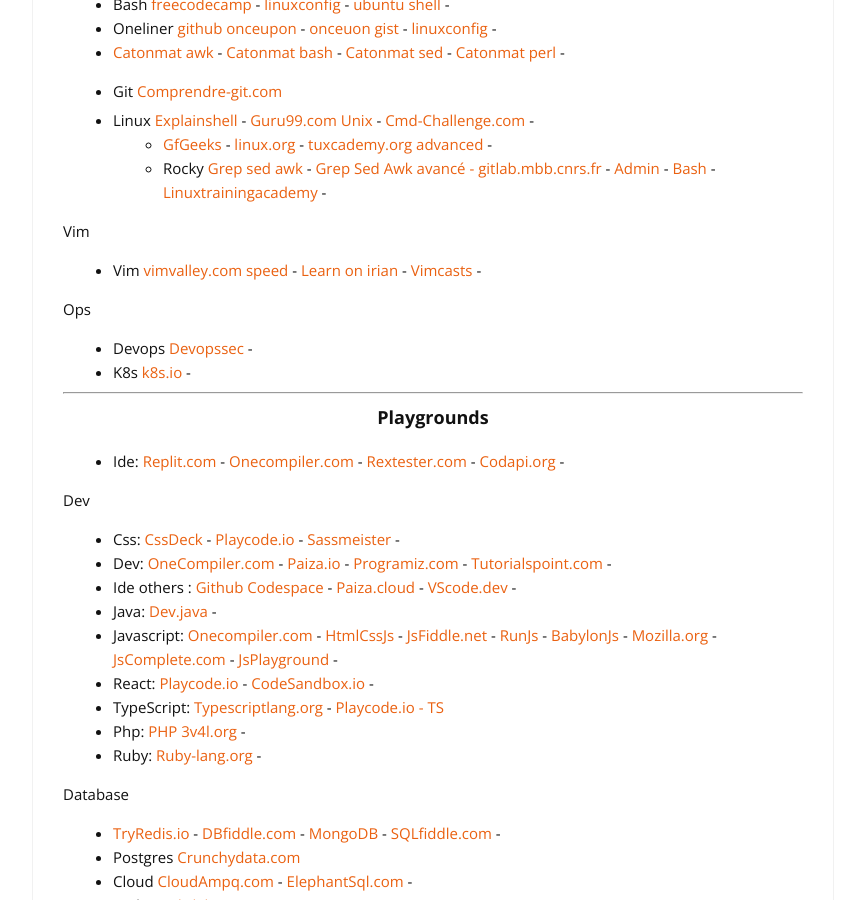
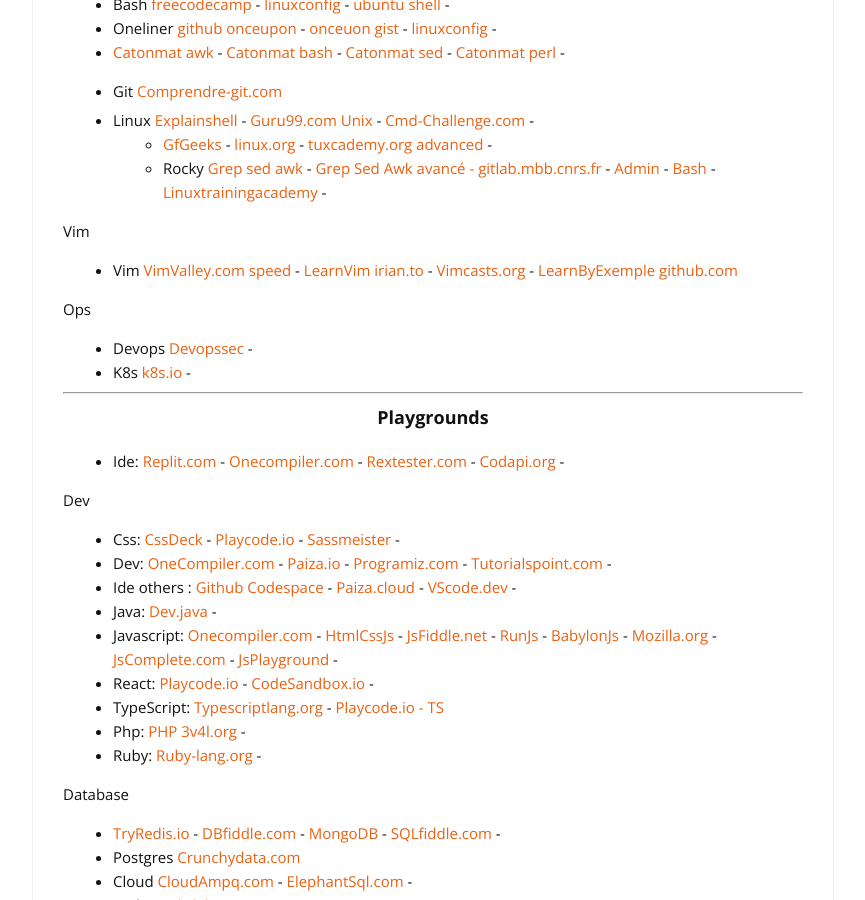
Before and after one commit to cylmat/cylmat.github.io, a Jekyll site: the page built from _pages/train.md, in a window 1280 px wide and 900 px high, scrolled down 1053 px. Shown: the whole window, without its empty margins (207-1072 px from the left). Built offline with Jekyll 4.4.1, drawn with Linux system fonts in a browser that asks for light colours; nearby versions of some CDN libraries.

Commit message:
Update train.md

```diff
--- a/_pages/train.md
+++ b/_pages/train.md
@@ -53,7 +53,7 @@
   + Rocky [Grep sed awk](https://docs.rockylinux.org/books/sed_awk_grep) - [Grep Sed Awk avancé - gitlab.mbb.cnrs.fr](https://gitlab.mbb.cnrs.fr/f/site/form1/ttext/) - [Admin](https://docs.rockylinux.org/books/admin_guide/00-toc) - [Bash](https://docs.rockylinux.org/books/learning_bash/00-toc) - [Linuxtrainingacademy](https://www.linuxtrainingacademy.com/) -
 
 Vim
-+ Vim [vimvalley.com speed](https://vimvalley.com/vim-movement-speed-challenge) - [Learn on irian](https://learnvim.irian.to) - [Vimcasts](http://vimcasts.org/) -
++ Vim [VimValley.com speed](https://vimvalley.com/vim-movement-speed-challenge) - [LearnVim irian.to](https://learnvim.irian.to) - [Vimcasts.org](http://vimcasts.org) - [LearnByExemple github.com](https://learnbyexample.github.io/vim_reference)
 
 Ops
 + Devops [Devopssec](https://devopssec.fr) -
```
